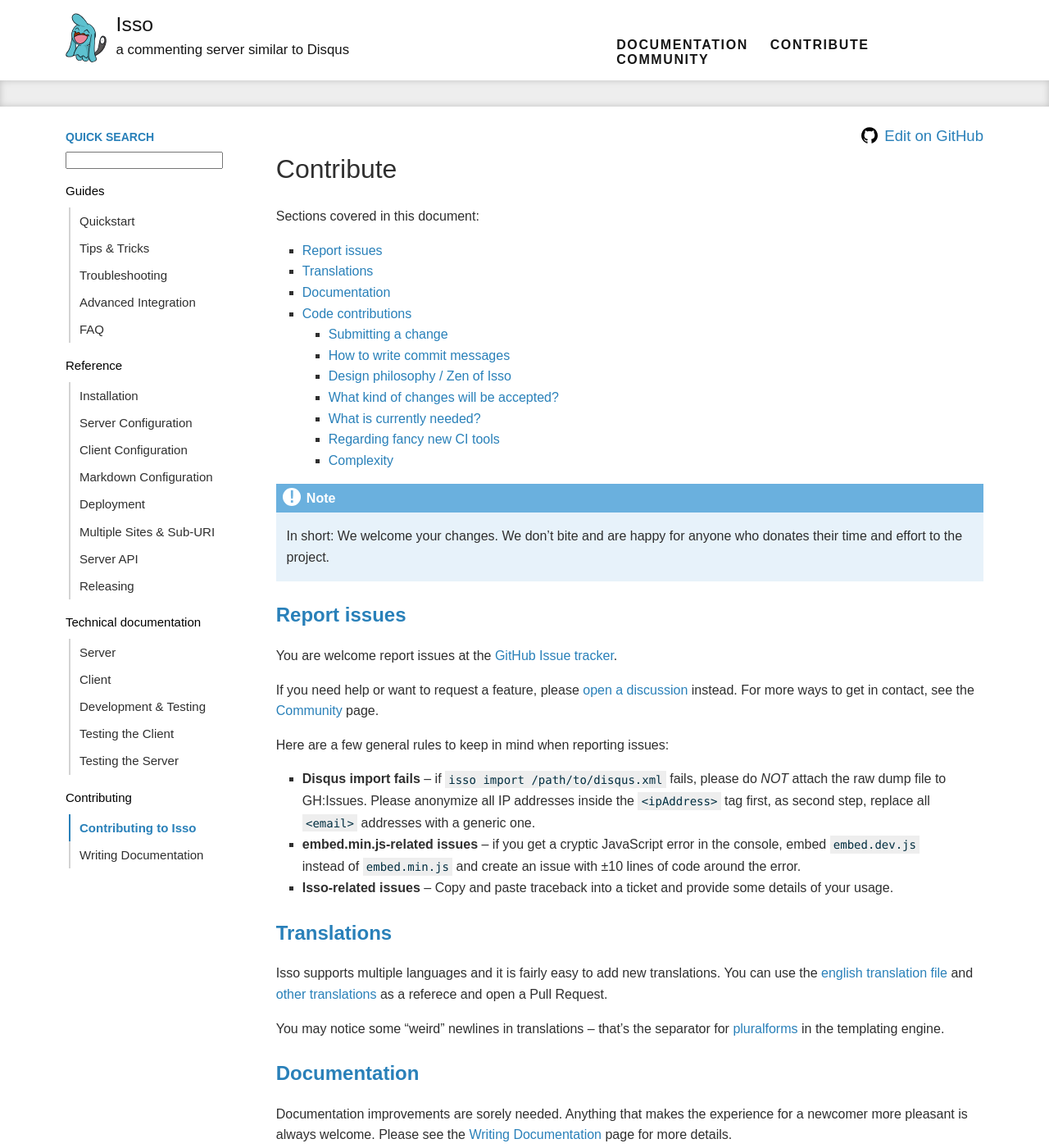
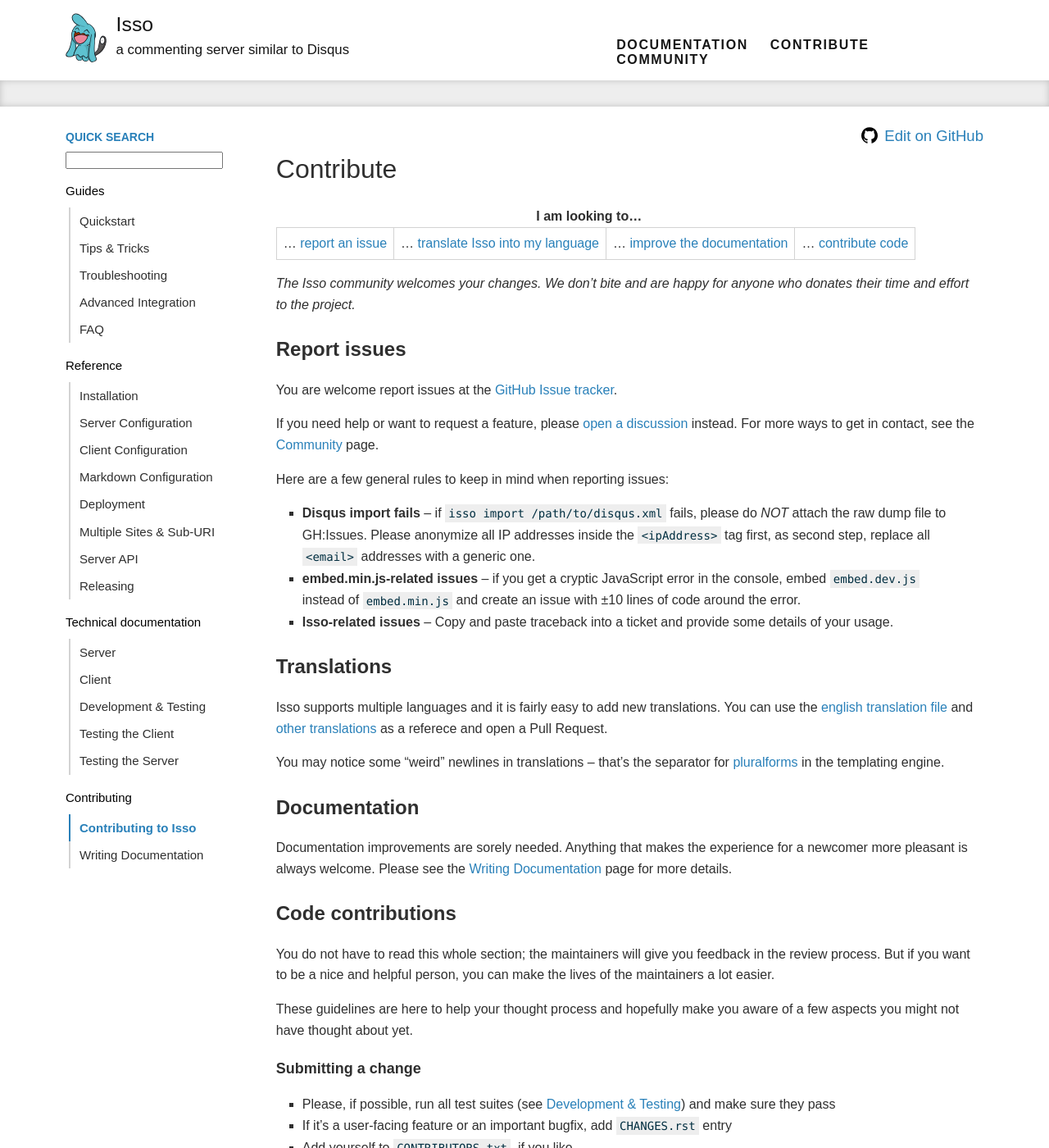
Before and after one commit to isso-comments/isso, a Sphinx documentation site: the page built from docs/docs/contributing/index.rst, in a window 1280 px wide and 1400 px high. Shown: the whole window at 82% size. Built offline with Sphinx 7.4.7, drawn with Linux system fonts in a browser that asks for light colours; some of the changed text lies outside the part shown.

Commit message:
docs: contrib: More purpose-oriented TOC

```diff
--- a/docs/docs/contributing/index.rst
+++ b/docs/docs/contributing/index.rst
@@ -1,13 +1,15 @@
 Contribute
 ==========
 
-Sections covered in this document:
+.. list-table:: **I am looking to...**
 
-.. contents::
-    :local:
+    * - ... :ref:`report an issue <contribute-report-issues>`
+      - ... :ref:`translate Isso into my language <contribute-translations>`
+      - ... :ref:`improve the documentation <contribute-docs>`
+      - ... :ref:`contribute code <contribute-code>`
 
-.. note:: In short: We welcome your changes. We don't bite and are happy for
-   anyone who donates their time and effort to the project.
+*The Isso community welcomes your changes. We don't bite and are happy for
+anyone who donates their time and effort to the project.*
 
 .. _contribute-report-issues:
 
@@ -52,12 +54,16 @@
 .. __: https://github.com/posativ/isso/blob/master/isso/js/app/i18n/
 .. _pluralforms: http://docs.translatehouse.org/projects/localization-guide/en/latest/l10n/pluralforms.html?id=l10n/pluralforms
 
+.. _contribute-docs:
+
 Documentation
 -------------
 
 Documentation improvements are sorely needed. Anything that makes the
 experience for a newcomer more pleasant is always welcome.
 Please see the :doc:`documentation` page for more details.
+
+.. _contribute-code:
 
 Code contributions
 ------------------
@@ -82,8 +88,10 @@
   entry
 - Add yourself to ``CONTRIBUTORS.txt``, if you like
 
-How to write commit messages
-^^^^^^^^^^^^^^^^^^^^^^^^^^^^
+.. _contribute-commitmsg:
+
+How to write good commit messages
+^^^^^^^^^^^^^^^^^^^^^^^^^^^^^^^^^
 
 - Mention the affected part in the title
 - Keep title under 50 characters if possible, at most 72
```
